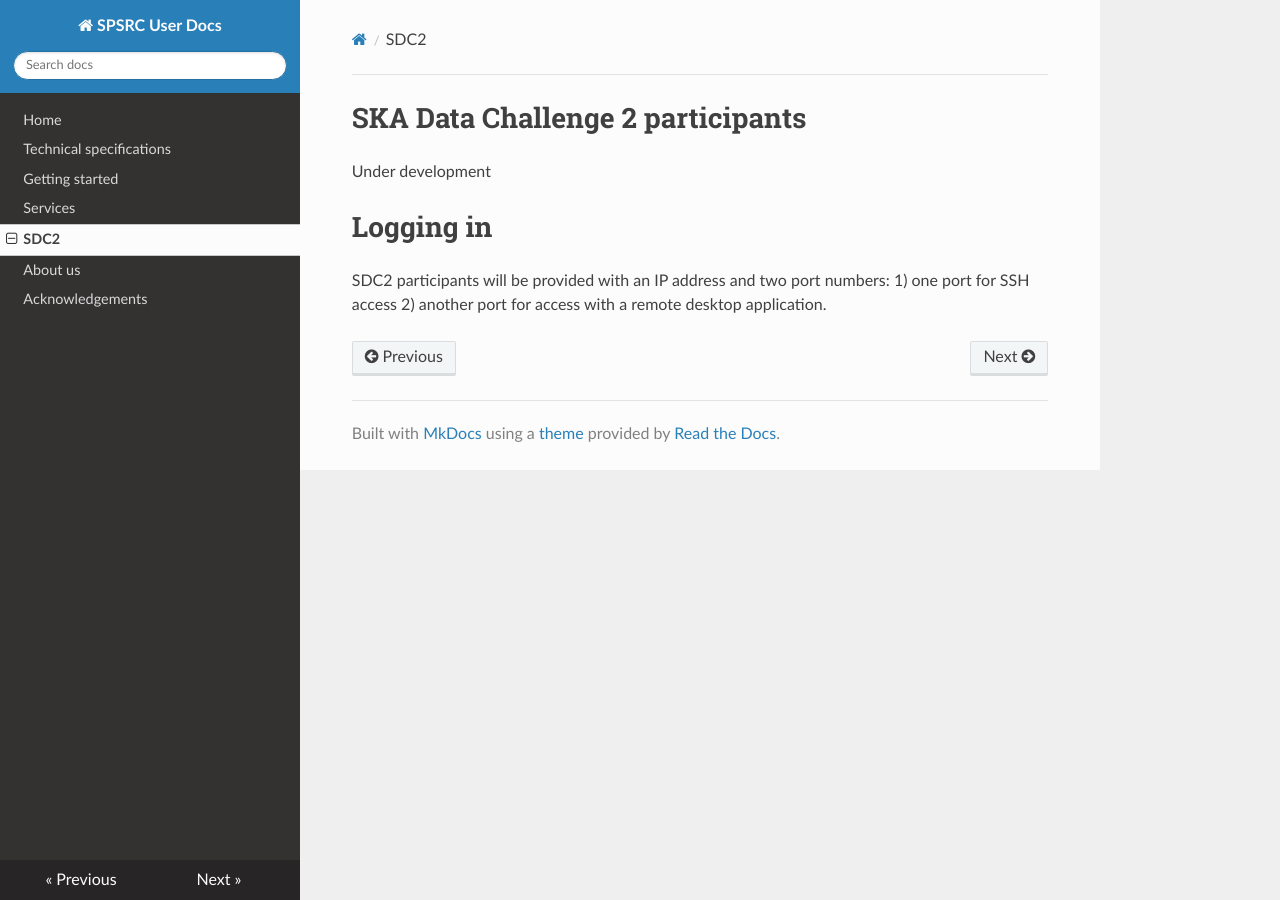
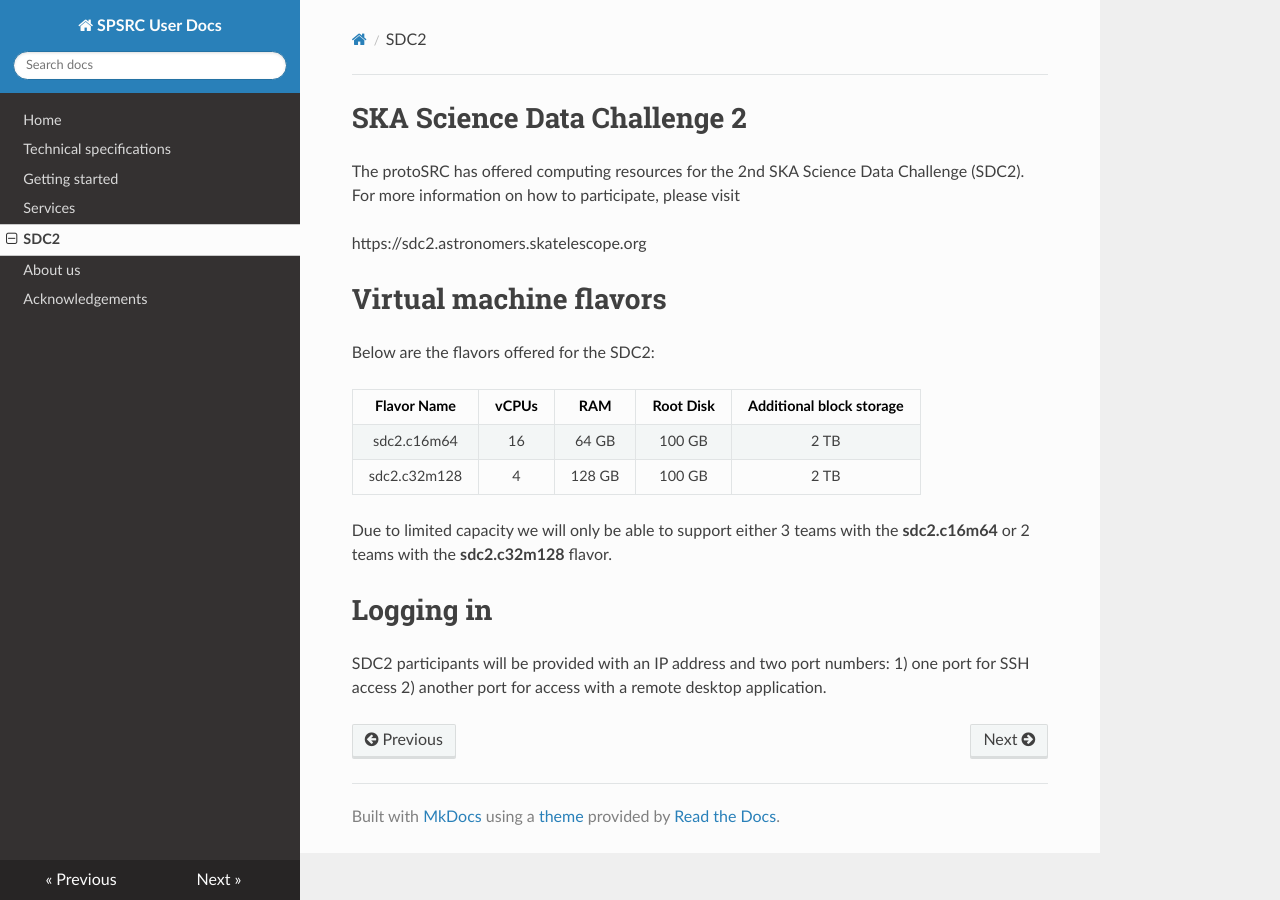
Before and after one commit to espsrc/spsrc_user_docs, an MkDocs documentation site: the page built from docs/sdc2.md, in a window 1280 px wide. Built offline with MkDocs 1.6.1, drawn with Linux system fonts in a browser that asks for light colours; nearby versions of some CDN libraries.

Commit message:
update SDC2

```diff
--- a/docs/sdc2.md
+++ b/docs/sdc2.md
@@ -1,6 +1,21 @@
-# SKA Data Challenge 2 participants
+# SKA Science Data Challenge 2
 
-Under development
+The protoSRC has offered computing resources for the 2nd SKA Science Data Challenge (SDC2).
+For more information on how to participate, please visit
+
+https://sdc2.astronomers.skatelescope.org
+
+# Virtual machine flavors
+
+Below are the flavors offered for the SDC2:
+
+| Flavor Name  | vCPUs | RAM    | Root Disk | Additional block storage |
+|:------------:|:-----:|:------:|:---------:|:------------------------:|
+| sdc2.c16m64  | 16    | 64 GB  | 100 GB | 2 TB |
+| sdc2.c32m128 | 4     | 128 GB | 100 GB | 2 TB |
+
+Due to limited capacity we will only be able to support either 3 teams with the **sdc2.c16m64**
+or 2 teams with the **sdc2.c32m128** flavor.
 
 # Logging in
 
```
